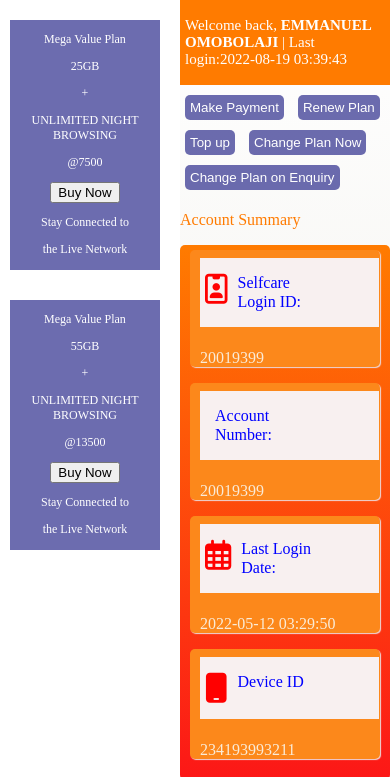
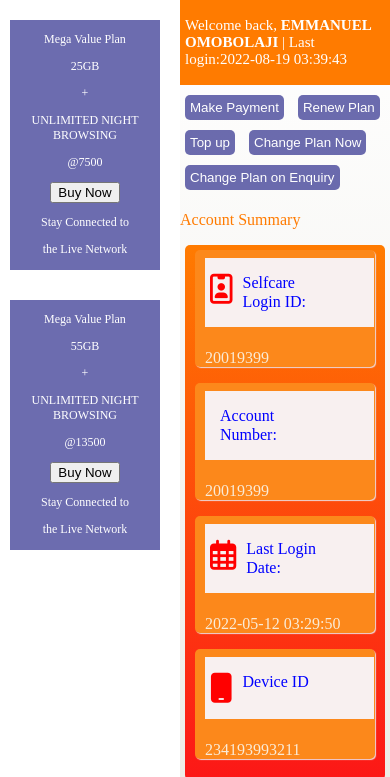
Before and after one commit to dark-devo/practice, a plain HTML site: page index.html in a window 390 px wide. Shown: the top 777 px of the page. Drawn offline with Linux system fonts and the light colour scheme; some icons are missing.

Commit message:
Update index.css

```diff
--- a/index.css
+++ b/index.css
@@ -197,10 +197,15 @@ footer ul li {
         border-radius: 5px;
     }
     #gridbox {
-        display: grid;
-        grid-template-columns: 1fr;
+        display: flex;
+        flex-direction: column;
+        margin-left: 5px;
+        margin-right: 5px;
         color: antiquewhite;
         border-radius: 10px;
+    }
+    section {
+        margin-bottom: 5px;
     }
     footer {
         position:absolute;
```
